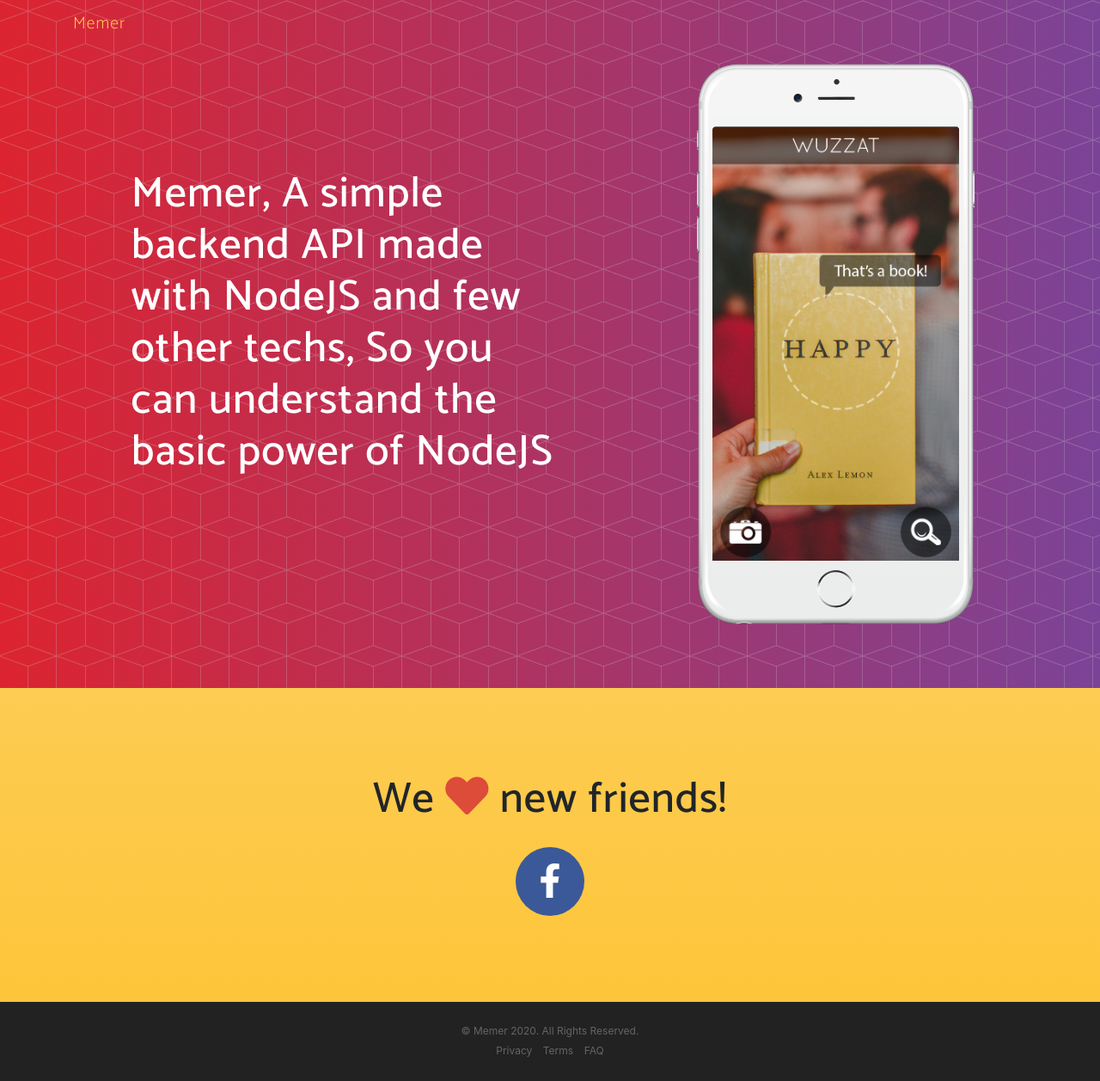
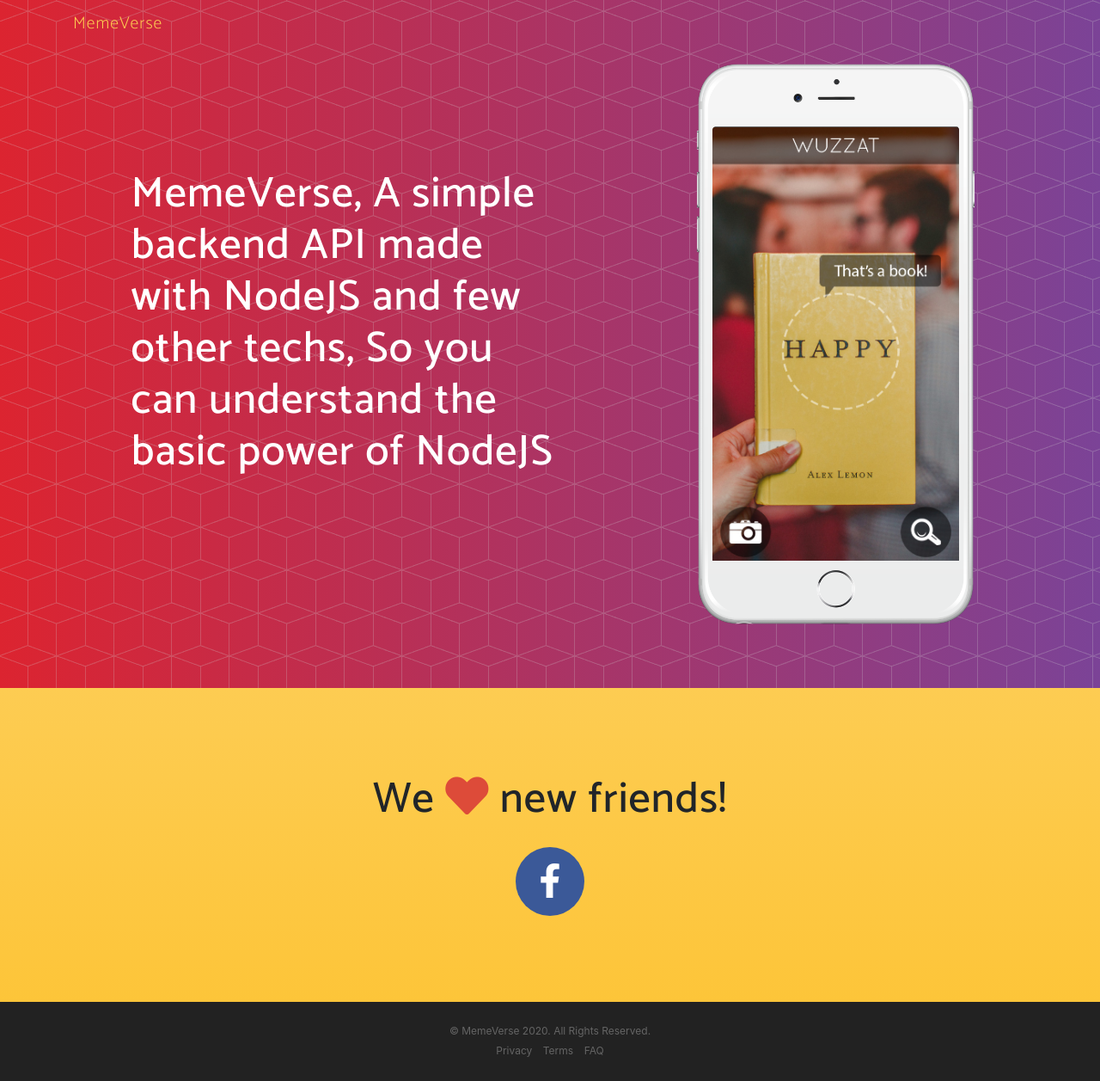
Before and after one commit to dipbd1/memeverse, a website with bundled scripts: page public/index.html in a window 1280 px wide. Shown: the whole page at 86% size. Built offline with nearby package versions, Linux system fonts and the light colour scheme; a web font is replaced by a local one.

Commit message:
Fixed the Application name in Public File

```diff
--- a/public/index.html
+++ b/public/index.html
@@ -6,7 +6,7 @@
 		<meta name="description" content="" />
 		<meta name="author" content="" />
 
-		<title>Memer API</title>
+		<title>MemeVerse API</title>
 
 		<!-- Bootstrap core CSS -->
 		<link href="vendor/bootstrap/css/bootstrap.min.css" rel="stylesheet" />
@@ -29,7 +29,7 @@
 		<!-- Navigation -->
 		<nav class="navbar navbar-expand-lg navbar-light fixed-top" id="mainNav">
 			<div class="container">
-				<a class="navbar-brand js-scroll-trigger" href="#page-top">Memer</a>
+				<a class="navbar-brand js-scroll-trigger" href="#page-top">MemeVerse</a>
 				<button
 					class="navbar-toggler navbar-toggler-right"
 					type="button"
@@ -63,7 +63,7 @@
 				<div class="row h-100">
 					<div class="col-lg-7 my-auto">
 						<div class="header-content mx-auto">
-							<h1 class="mb-5">Memer, A simple backend API made with NodeJS and few other techs, So you can understand the basic power of NodeJS</h1>
+							<h1 class="mb-5">MemeVerse, A simple backend API made with NodeJS and few other techs, So you can understand the basic power of NodeJS</h1>
 							<!-- <a href="#download" class="btn btn-outline btn-xl js-scroll-trigger">Start Now for Free!</a> -->
 						</div>
 					</div>
@@ -200,7 +200,7 @@
 
 		<footer>
 			<div class="container">
-				<p>&copy; Memer 2020. All Rights Reserved.</p>
+				<p>&copy; MemeVerse 2020. All Rights Reserved.</p>
 				<ul class="list-inline">
 					<li class="list-inline-item">
 						<a href="#">Privacy</a>
```
